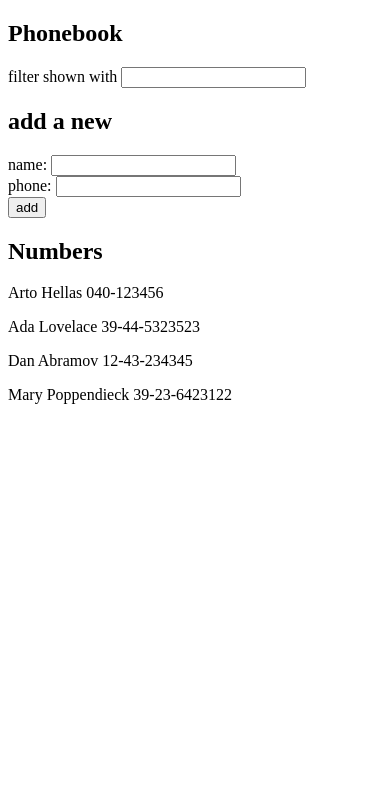
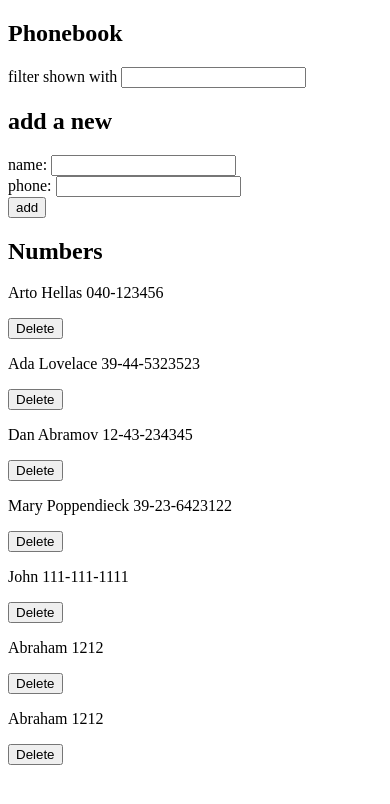
Before and after one commit to gaurangrshah/fs-open, a React (Create React App) app in the folder part2/phonebook/: page / in a window 390 px wide. Shown: the top 804 px of the page. Built offline with nearby package versions, Linux system fonts and the light colour scheme; data requests are answered from the project's data file.

Commit message:
completes part2-2.15-2.18-phonebook

```diff
--- a/part2/phonebook/db.json
+++ b/part2/phonebook/db.json
@@ -1,5 +1,5 @@
 {
-  "persons":[
+  "persons": [
     {
       "name": "Arto Hellas",
       "number": "040-123456",
@@ -19,6 +19,21 @@
       "name": "Mary Poppendieck",
       "number": "39-23-6423122",
       "id": 4
+    },
+    {
+      "name": "John",
+      "number": "111-111-1111",
+      "id": 5
+    },
+    {
+      "name": "Abraham",
+      "number": "1212",
+      "id": 6
+    },
+    {
+      "name": "Abraham",
+      "number": "1212",
+      "id": 7
     }
   ]
 }
--- a/part2/phonebook/src/App.js
+++ b/part2/phonebook/src/App.js
@@ -1,93 +1,157 @@
-import React, { useEffect, useState } from 'react'
-import axios from "axios"
+import React, { useEffect, useState } from "react";
+import personService from "./services/persons";
 
 const Filter = ({ handleSearch }) => {
-
   return (
     <>
-      filter shown with <input type="search" onChange={handleSearch} />
+      filter shown with <input type='search' onChange={handleSearch} />
     </>
-  )
-}
+  );
+};
 
-const PersonForm = ({ handleSubmit, newName, handleNameChange, newPhone, handlePhoneChange }) => {
+const PersonForm = ({
+  handleSubmit,
+  newName,
+  handleNameChange,
+  newPhone,
+  handlePhoneChange,
+}) => {
   return (
     <form onSubmit={handleSubmit}>
       <h2>add a new</h2>
       <div>
-        name: <input type="text" name="name" value={newName} onChange={handleNameChange} />
+        name:{" "}
+        <input
+          type='text'
+          name='name'
+          value={newName}
+          onChange={handleNameChange}
+        />
       </div>
       <div>
-        phone: <input type="tel" name="number" value={newPhone} onChange={handlePhoneChange} />
+        phone:{" "}
+        <input
+          type='tel'
+          name='number'
+          value={newPhone}
+          onChange={handlePhoneChange}
+        />
       </div>
       <div>
-        <button type="submit">add</button>
+        <button type='submit'>add</button>
       </div>
     </form>
-  )
-}
+  );
+};
 
-const Persons = ({ persons, filterPerson }) => {
-  const renderPerson = (person) => <p key={person.name}>{person.name} {person.number}</p>
-  const filteredPersons = [...persons?.filter(filterPerson)].map(renderPerson)
-  return filteredPersons?.length ? filteredPersons : "Loading..."
-}
-
+const Persons = ({ filter, persons, filterPerson, handleDelete }) => {
+  const renderPerson = (person) => (
+    <>
+      <p key={person.name + person.id}>
+        {person.name} {person.number}
+      </p>
+      <span>
+        <button onClick={() => handleDelete(person.id)}>Delete</button>
+      </span>
+    </>
+  );
+  const filteredPersons = [...persons?.filter(filterPerson)].map(renderPerson);
+  return filteredPersons?.length
+    ? filteredPersons
+    : filter
+    ? "No Results"
+    : "Loading...";
+};
 
 const App = () => {
   const [persons, setPersons] = useState([]);
 
-  const [newName, setNewName] = useState('');
-  const [newPhone, setNewPhone] = useState('');
-  const [query, setQuery] = useState('')
-
+  const [newName, setNewName] = useState("");
+  const [newPhone, setNewPhone] = useState("");
+  const [filter, setFilter] = useState("");
 
   const handleNameChange = (e) => setNewName(e.target.value);
   const handlePhoneChange = (e) => setNewPhone(e.target.value);
-  const handleSearch = (e) => setQuery(e?.target?.value.toLowerCase())
+  const handleSearch = (e) => setFilter(e?.target?.value.toLowerCase());
 
-  const checkPerson = (person) => person?.name?.toLowerCase().includes(query)
+  const checkPerson = (person) => person?.name?.toLowerCase().includes(filter);
 
   useEffect(() => {
-  console.log('effect')
-  axios
-    .get('http://localhost:3001/persons')
-    .then(response => {
-      console.log('promise fulfilled', response)
-      setPersons(response.data)
-    })
-}, [])
+    personService.getAll().then((response) => {
+      console.log("promise fulfilled", response);
+      setPersons(response);
+    });
+  }, []);
 
   const handleSubmit = (e) => {
     e.preventDefault();
     e.persist();
 
+    const exists = persons?.find(
+      (person) => person?.name?.toLowerCase() === newName?.toLowerCase()
+    );
 
-    const exists = persons?.find(person => person?.name?.toLowerCase() === newName?.toLowerCase());
+    const inputs = [...e?.target?.querySelectorAll("input")].reduce(
+      (obj, item) => ({ ...obj, [item?.name]: item?.value.trim() }), // trim whitespace
+      {}
+    );
 
     if (exists) {
-      return alert(`The entry ${newName} already exists in the phonebook.`);
+      if (
+        window.confirm(
+          `${exists?.name} already exists, would you like to update the phone number?`
+        )
+      ) {
+        personService.update(exists?.id, inputs).then((response) => {
+          const newPersons = persons.filter(
+            (person) => person?.id !== exists?.id
+          );
+          setPersons([...newPersons, response]);
+        });
+      }
     }
 
-    const inputs = [...e?.target?.querySelectorAll('input')].reduce(
-      (obj, item) => ({ ...obj, [item?.name]: item?.value.trim() }), // trim whitespace
-      {}
-    )
+    personService
+      .create(inputs)
+      .then((response) => setPersons((prevState) => [...prevState, response]));
 
-    setPersons(prevState => [...prevState, inputs]);
-    setNewName('');
-    setNewPhone('');
+    setNewName("");
+    setNewPhone("");
+  };
+
+  const handleDelete = (id) => {
+    const personToRemove = persons.find((p) => p?.id === id);
+    if (
+      window.confirm(`Are you sure you want to delete ${personToRemove.name}?`)
+    ) {
+      personService
+        .remove(id)
+        .then((response) =>
+          setPersons(persons.filter((person) => person?.id !== id))
+        );
+    }
   };
 
   return (
     <div>
       <h2>Phonebook</h2>
       <Filter handleSearch={handleSearch} />
-      <PersonForm handleSubmit={handleSubmit} newName={newName} newPhone={newPhone} handleNameChange={handleNameChange} handlePhoneChange={handlePhoneChange} />
+      <PersonForm
+        handleSubmit={handleSubmit}
+        newName={newName}
+        newPhone={newPhone}
+        handleNameChange={handleNameChange}
+        handlePhoneChange={handlePhoneChange}
+      />
       <h2>Numbers</h2>
-      <Persons persons={persons} filterPerson={checkPerson}/>
+      <Persons
+        persons={persons}
+        filterPerson={checkPerson}
+        handleDelete={handleDelete}
+        filter={filter}
+      />
     </div>
-  )
-}
+  );
+};
 
-export default App
+export default App;
--- /dev/null
+++ b/part2/phonebook/src/services/persons.js
@@ -0,0 +1,29 @@
+import axios from "axios";
+const baseUrl = "http://localhost:3001/persons";
+
+const getAll = () => {
+  const request = axios.get(baseUrl);
+  return request.then((response) => response.data);
+};
+
+const create = (newObject) => {
+  const request = axios.post(baseUrl, newObject);
+  return request.then((response) => response.data);
+};
+
+const update = (id, newObject) => {
+  const request = axios.put(`${baseUrl}/${id}`, newObject);
+  return request.then((response) => response.data);
+};
+
+const remove = (id) => {
+  const req = axios.delete(`${baseUrl}/${id}`);
+  return req.then((response) => response.data);
+};
+
+export default {
+  getAll,
+  create,
+  update,
+  remove,
+};
```
